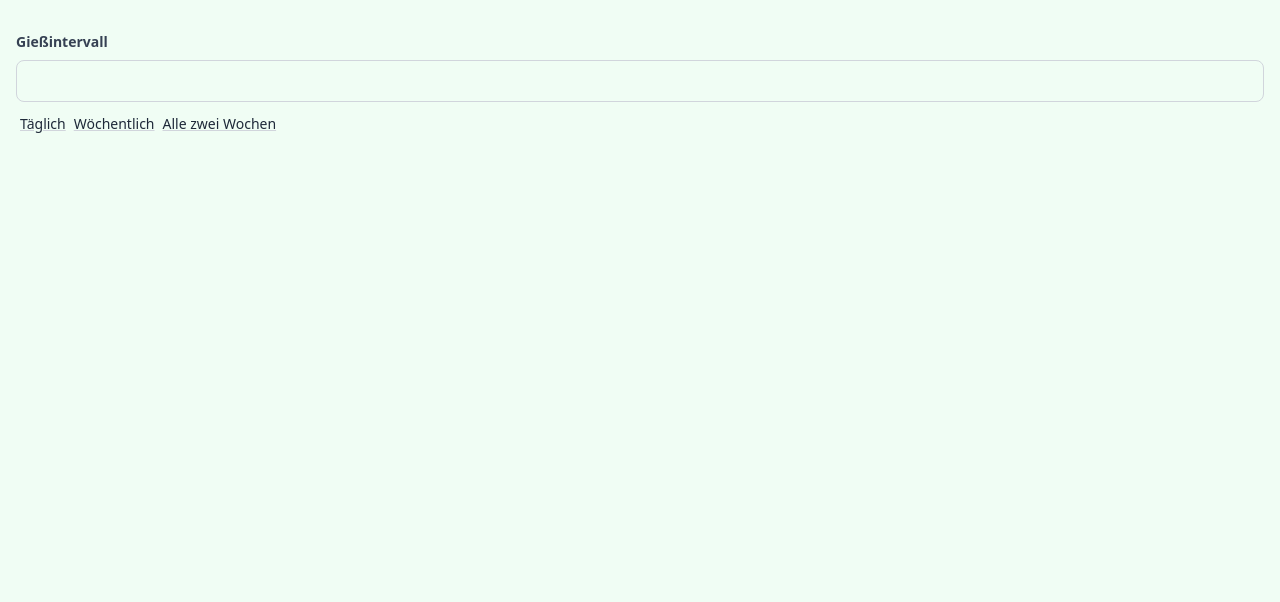
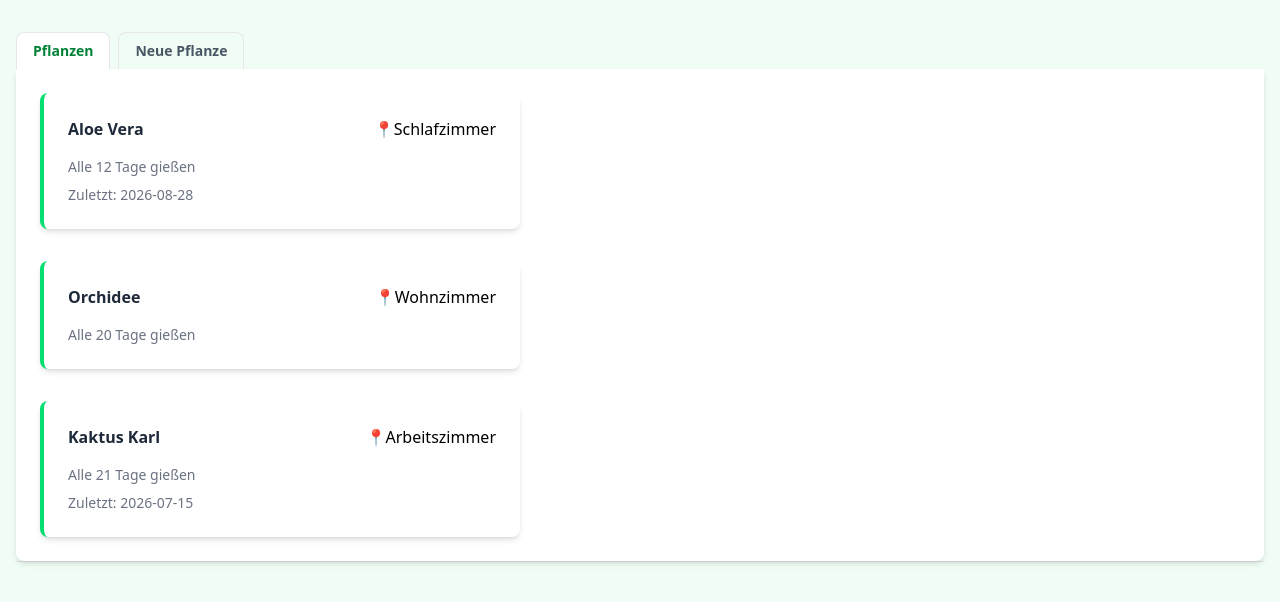
Before and after one commit to nilshartmann-workshops/2026-09-01-react, a React (Vite) app in the folder workspace/: page / in a window 1280 px wide. Shown: the top 602 px of the page. Built offline with nearby package versions, Linux system fonts and the light colour scheme.

Commit message:
07: Anwendung zusammenbauen und Prop Drilling

```diff
--- a/workspace/src/components/App.tsx
+++ b/workspace/src/components/App.tsx
@@ -1,39 +1,40 @@
 import { useState } from "react";
 
-import { Plant } from "../types.ts";
-import IntervalSelector from "./IntervalSelector.tsx";
-
-const allPlants: Plant[] = [
-  {
-    id: "1",
-    name: "Aloe Vera",
-    location: "Schlafzimmer",
-    wateringInterval: 12,
-    lastWatered: "2026-08-28",
-  },
-  {
-    id: "2",
-    name: "Orchidee",
-    location: "Wohnzimmer",
-    wateringInterval: 20,
-  },
-  {
-    id: "3",
-    name: "Kaktus Karl",
-    location: "Arbeitszimmer",
-    wateringInterval: 21,
-    lastWatered: "2026-07-15",
-  },
-];
+import PlantForm from "./PlantForm.tsx";
+import PlantList from "./PlantList.tsx";
+import { Panel, Tab, TabBar } from "./TabBar.tsx";
 
 export default function App() {
-  const [interval, setInterval] = useState<number>();
+  const [activeTabId, setActiveTabId] = useState("list");
+
+  // 💬 Erzählen: activeTabId und onTabChange an jedem Tab und jedem Panel.
+  //    Was passiert, wenn zwischen App und Tab noch eine Ebene dazukommt?
 
   return (
     <div className={"AppContainer"}>
-      <IntervalSelector interval={interval} onIntervalChange={setInterval} />
+      <TabBar>
+        <Tab
+          tabId={"list"}
+          activeTabId={activeTabId}
+          onTabChange={setActiveTabId}
+        >
+          Pflanzen
+        </Tab>
+        <Tab
+          tabId={"form"}
+          activeTabId={activeTabId}
+          onTabChange={setActiveTabId}
+        >
+          Neue Pflanze
+        </Tab>
 
-      {/*<PlantCardList plants={allPlants} />*/}
+        <Panel tabId={"list"} activeTabId={activeTabId}>
+          <PlantList />
+        </Panel>
+        <Panel tabId={"form"} activeTabId={activeTabId}>
+          <PlantForm />
+        </Panel>
+      </TabBar>
     </div>
   );
 }
--- /dev/null
+++ b/workspace/src/components/PlantList.tsx
@@ -0,0 +1,29 @@
+import { Plant } from "../types.ts";
+import PlantCardList from "./PlantCardList.tsx";
+
+const allPlants: Plant[] = [
+  {
+    id: "1",
+    name: "Aloe Vera",
+    location: "Schlafzimmer",
+    wateringInterval: 12,
+    lastWatered: "2026-08-28",
+  },
+  {
+    id: "2",
+    name: "Orchidee",
+    location: "Wohnzimmer",
+    wateringInterval: 20,
+  },
+  {
+    id: "3",
+    name: "Kaktus Karl",
+    location: "Arbeitszimmer",
+    wateringInterval: 21,
+    lastWatered: "2026-07-15",
+  },
+];
+
+export default function PlantList() {
+  return <PlantCardList plants={allPlants} />;
+}
```
Also changed, not shown: 1 other file (tests, documents, lock files or other folders).
